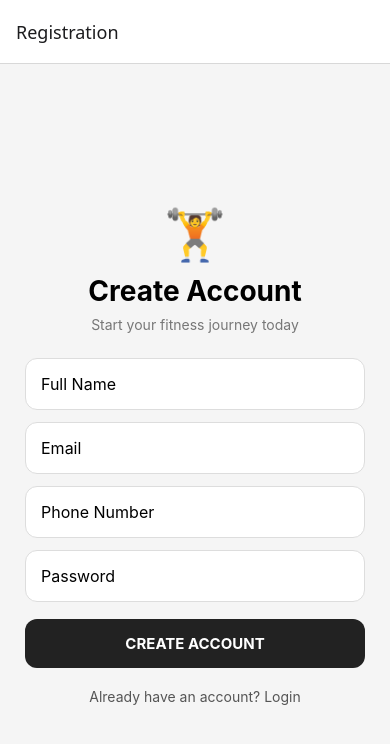
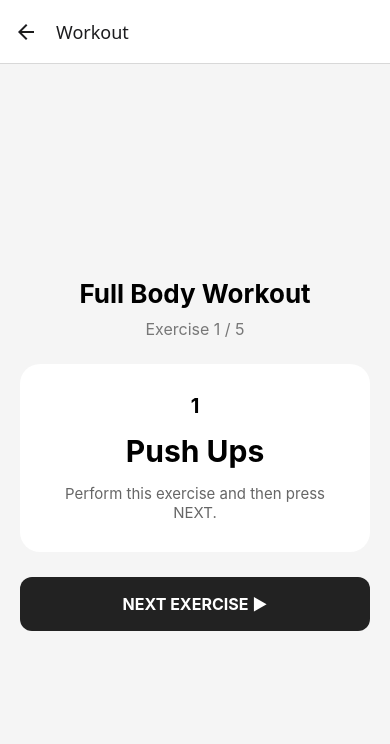
Before and after one commit to suchitrathippareddy-wq/Fitlife, a React Native app: screen /Workout in a window 390 px wide. Shown: the top 744 px of the page. Built offline with nearby package versions, Linux system fonts and the light colour scheme.

Commit message:
Added workout screen with exercise reps

```diff
--- a/navigator/AppNavigator.js
+++ b/navigator/AppNavigator.js
@@ -3,7 +3,8 @@ import { createNativeStackNavigator } from "@react-navigation/native-stack";
 import RegistrationScreen from "../screens/RegistrationScreen";
 import LoginScreen from "../screens/LoginScreen";
 import HomeScreen from "../screens/HomeScreen";
-import WorkoutDetailsScreen from "../screens/workoutDetailsScreen";
+import WorkoutDetailsScreen from "../screens/WorkoutDetailsScreen";
+import WorkoutScreen from "../screens/WorkoutScreen";
 
 const Stack = createNativeStackNavigator();
 
@@ -31,6 +32,11 @@ export default function AppNavigator() {
         component={WorkoutDetailsScreen}
       />
 
+      <Stack.Screen
+        name="Workout"
+        component={WorkoutScreen}
+      />
+
     </Stack.Navigator>
   );
 }
--- /dev/null
+++ b/screens/WorkoutScreen.js
@@ -0,0 +1,139 @@
+import {
+  View,
+  Text,
+  TouchableOpacity,
+  StyleSheet,
+} from "react-native";
+import { useState } from "react";
+
+export default function WorkoutScreen({ route, navigation }) {
+
+  const {
+    title = "Full Body Workout",
+  } = route?.params || {};
+
+  const exercises = [
+    "Push Ups",
+    "Squats",
+    "Lunges",
+    "Glute Bridge",
+    "Plank",
+  ];
+
+  const [currentExercise, setCurrentExercise] = useState(0);
+
+  const nextExercise = () => {
+    if (currentExercise < exercises.length - 1) {
+      setCurrentExercise(currentExercise + 1);
+    } else {
+      alert("Workout Completed! 🎉💪");
+      navigation.goBack();
+    }
+  };
+
+  return (
+    <View style={styles.container}>
+
+      <Text style={styles.title}>
+        {title}
+      </Text>
+
+      <Text style={styles.progress}>
+        Exercise {currentExercise + 1} / {exercises.length}
+      </Text>
+
+      <View style={styles.exerciseCard}>
+
+        <Text style={styles.exerciseNumber}>
+          {currentExercise + 1}
+        </Text>
+
+        <Text style={styles.exerciseName}>
+          {exercises[currentExercise]}
+        </Text>
+
+        <Text style={styles.instruction}>
+          Perform this exercise and then press NEXT.
+        </Text>
+
+      </View>
+
+      <TouchableOpacity
+        style={styles.nextButton}
+        onPress={nextExercise}
+      >
+        <Text style={styles.nextText}>
+          {currentExercise === exercises.length - 1
+            ? "FINISH WORKOUT 🎉"
+            : "NEXT EXERCISE ▶"}
+        </Text>
+      </TouchableOpacity>
+
+    </View>
+  );
+}
+
+const styles = StyleSheet.create({
+
+  container: {
+    flex: 1,
+    backgroundColor: "#F5F5F5",
+    padding: 20,
+    justifyContent: "center",
+  },
+
+  title: {
+    fontSize: 26,
+    fontWeight: "bold",
+    textAlign: "center",
+    marginBottom: 10,
+  },
+
+  progress: {
+    textAlign: "center",
+    fontSize: 16,
+    color: "#777777",
+    marginBottom: 25,
+  },
+
+  exerciseCard: {
+    backgroundColor: "#FFFFFF",
+    padding: 30,
+    borderRadius: 20,
+    alignItems: "center",
+    elevation: 5,
+  },
+
+  exerciseNumber: {
+    fontSize: 20,
+    fontWeight: "bold",
+    marginBottom: 15,
+  },
+
+  exerciseName: {
+    fontSize: 30,
+    fontWeight: "bold",
+    marginBottom: 15,
+  },
+
+  instruction: {
+    textAlign: "center",
+    color: "#666666",
+    fontSize: 15,
+  },
+
+  nextButton: {
+    backgroundColor: "#222222",
+    padding: 17,
+    borderRadius: 12,
+    alignItems: "center",
+    marginTop: 25,
+  },
+
+  nextText: {
+    color: "#FFFFFF",
+    fontSize: 16,
+    fontWeight: "bold",
+  },
+
+});
--- a/screens/workoutDetailsScreen.js
+++ b/screens/workoutDetailsScreen.js
@@ -8,18 +8,18 @@ import {
 
 export default function WorkoutDetailsScreen({ route, navigation }) {
   const {
-    title = "Chest Workout",
+    title = "Full Body Workout",
     duration = "45 Minutes",
-    calories = "320",
+    calories = "350",
     difficulty = "Intermediate",
   } = route?.params || {};
 
   const exercises = [
     "Push Ups",
-    "Bench Press",
-    "Incline Dumbbell Press",
-    "Tricep Dips",
-    "Cable Pushdown",
+    "Squats",
+    "Lunges",
+    "Glute Bridge",
+    "Plank",
   ];
 
   return (
@@ -27,27 +27,42 @@ export default function WorkoutDetailsScreen({ route, navigation }) {
 
       {/* Header */}
       <View style={styles.header}>
-        <TouchableOpacity onPress={() => navigation.goBack()}>
+
+        <TouchableOpacity
+          onPress={() => navigation.goBack()}
+        >
           <Text style={styles.back}>← Back</Text>
         </TouchableOpacity>
 
         <Text style={styles.headerTitle}>
           Workout Details
         </Text>
+
       </View>
 
-      {/* Workout Information */}
+      {/* Workout Details */}
       <View style={styles.card}>
-        <Text style={styles.title}>{title}</Text>
+
+        <Text style={styles.title}>
+          {title}
+        </Text>
 
         <View style={styles.infoRow}>
-          <Text style={styles.info}>⏱️ {duration}</Text>
-          <Text style={styles.info}>🔥 {calories} kcal</Text>
+
+          <Text style={styles.info}>
+            ⏱️ {duration}
+          </Text>
+
+          <Text style={styles.info}>
+            🔥 {calories} kcal
+          </Text>
+
         </View>
 
         <Text style={styles.difficulty}>
           📈 Difficulty: {difficulty}
         </Text>
+
       </View>
 
       {/* Exercises */}
@@ -56,7 +71,10 @@ export default function WorkoutDetailsScreen({ route, navigation }) {
       </Text>
 
       {exercises.map((exercise, index) => (
-        <View style={styles.exercise} key={index}>
+        <View
+          style={styles.exercise}
+          key={index}
+        >
 
           <View style={styles.number}>
             <Text style={styles.numberText}>
@@ -68,16 +86,20 @@ export default function WorkoutDetailsScreen({ route, navigation }) {
             {exercise}
           </Text>
 
-          <Text style={styles.arrow}>›</Text>
+          <Text style={styles.arrow}>
+            ›
+          </Text>
 
         </View>
       ))}
 
-      {/* Start Button */}
+      {/* START WORKOUT */}
       <TouchableOpacity
         style={styles.startButton}
         onPress={() =>
-          alert(`${title} Started! 💪🔥`)
+          navigation.navigate("Workout", {
+            title: title,
+          })
         }
       >
         <Text style={styles.startText}>
@@ -90,6 +112,7 @@ export default function WorkoutDetailsScreen({ route, navigation }) {
 }
 
 const styles = StyleSheet.create({
+
   container: {
     flex: 1,
     backgroundColor: "#F5F5F5",
@@ -200,4 +223,5 @@ const styles = StyleSheet.create({
     fontSize: 15,
     fontWeight: "bold",
   },
+
 });
```
